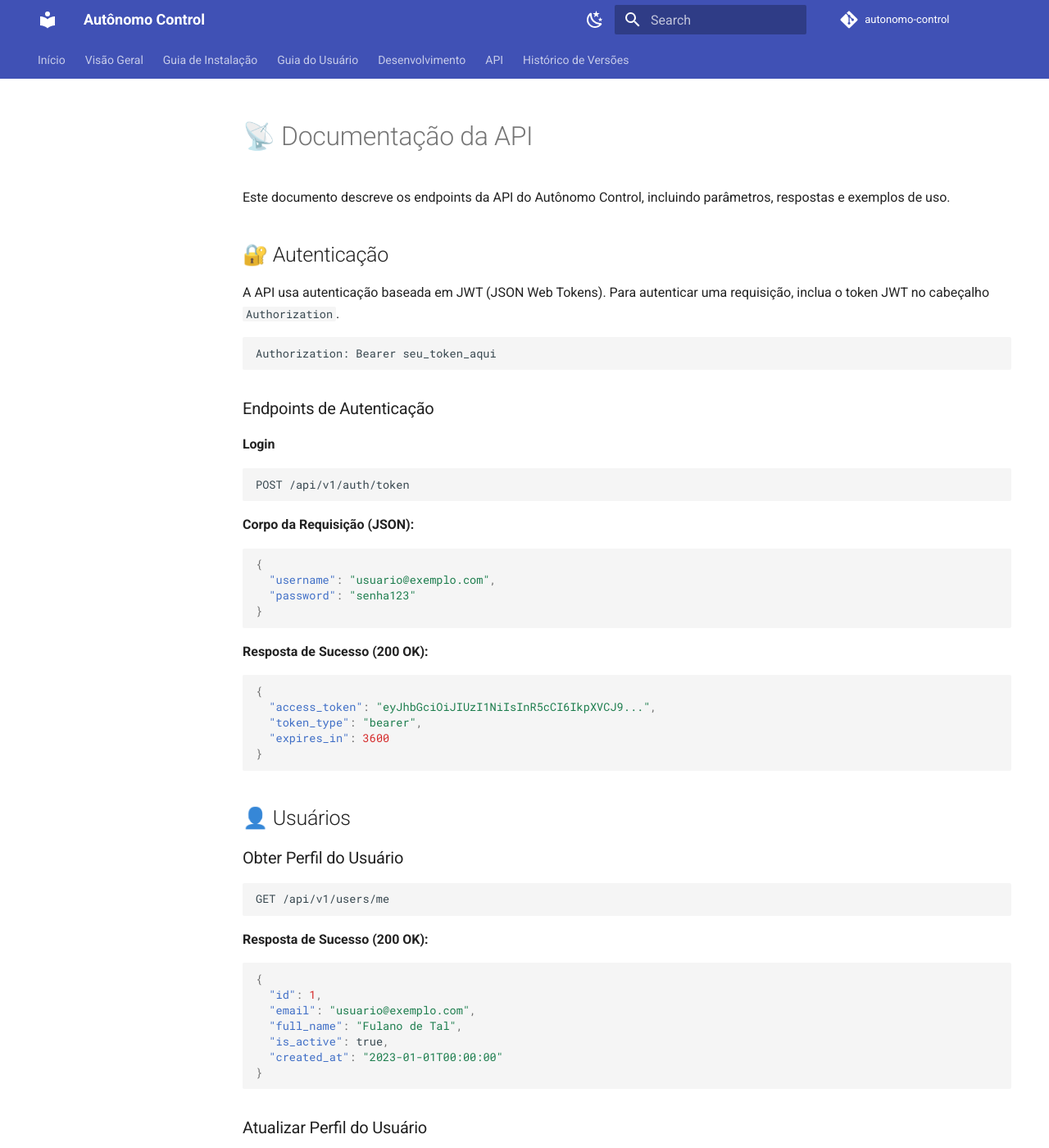
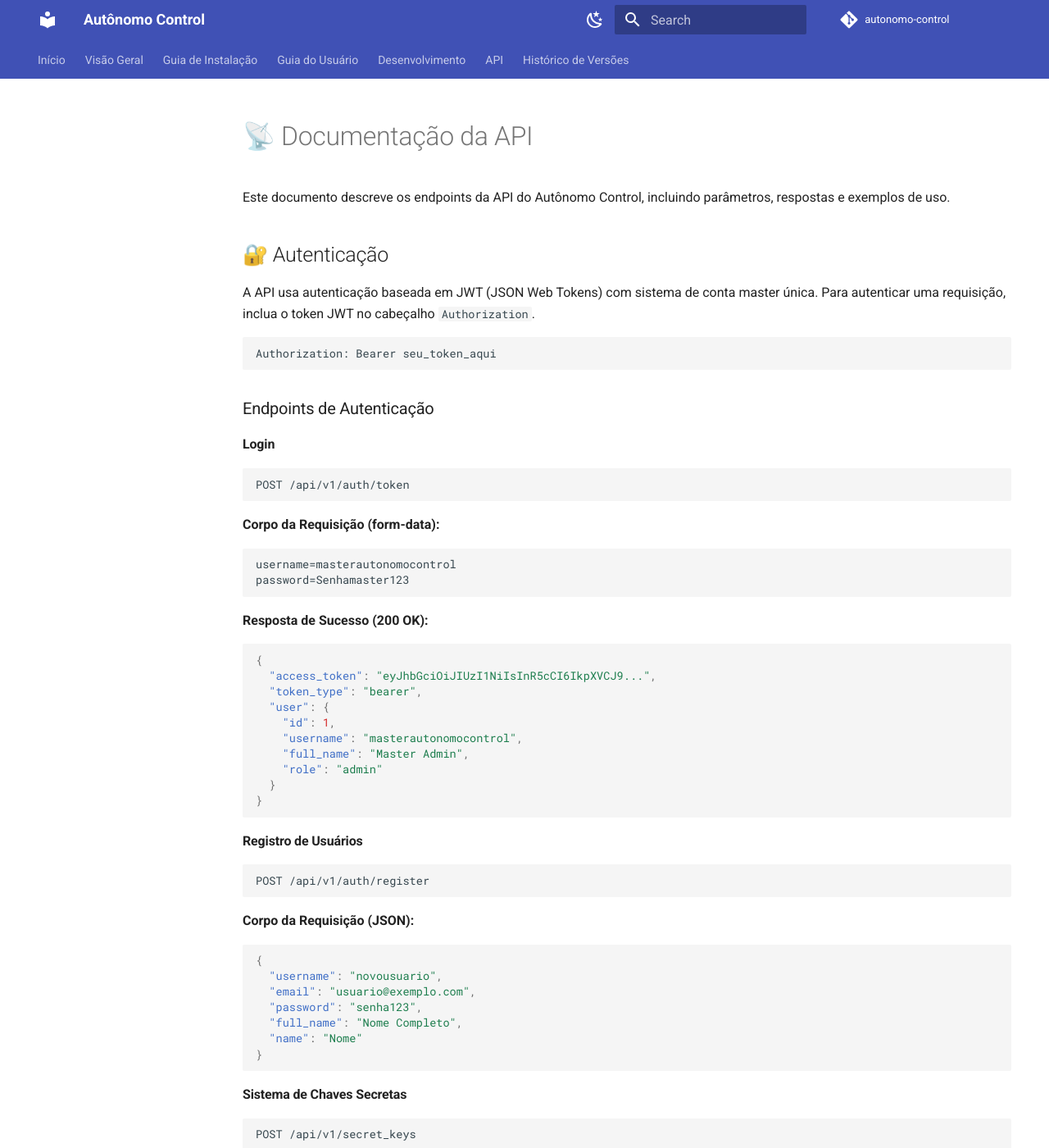
Before and after one commit to davidassef/Autonomo_Control, an MkDocs documentation site: the page built from docs/02_arquitetura/backend/api.md, in a window 1280 px wide and 1400 px high. Shown: the whole window at 82% size. Built offline with MkDocs 1.6.1 and Material for MkDocs 9.7.7, drawn with Linux system fonts in a browser that asks for light colours; comment, search, counter and statistics services are not loaded; some of the changed text lies outside the part shown.

Commit message:
docs: Atualiza documentação da API com novos endpoints e segurança
Endpoints auth/register, secret_keys, tratamento de erros, CORS

````diff
--- a/docs/02_arquitetura/backend/api.md
+++ b/docs/02_arquitetura/backend/api.md
@@ -4,7 +4,7 @@ Este documento descreve os endpoints da API do Autônomo Control, incluindo par
 
 ## 🔐 Autenticação
 
-A API usa autenticação baseada em JWT (JSON Web Tokens). Para autenticar uma requisição, inclua o token JWT no cabeçalho `Authorization`.
+A API usa autenticação baseada em JWT (JSON Web Tokens) com sistema de conta master única. Para autenticar uma requisição, inclua o token JWT no cabeçalho `Authorization`.
 
 ```http
 Authorization: Bearer seu_token_aqui
@@ -18,12 +18,10 @@ Authorization: Bearer seu_token_aqui
 POST /api/v1/auth/token
 ```
 
-**Corpo da Requisição (JSON):**
-```json
-{
-  "username": "usuario@exemplo.com",
-  "password": "senha123"
-}
+**Corpo da Requisição (form-data):**
+```
+username=masterautonomocontrol
+password=Senhamaster123
 ```
 
 **Resposta de Sucesso (200 OK):**
@@ -31,7 +29,46 @@ POST /api/v1/auth/token
 {
   "access_token": "eyJhbGciOiJIUzI1NiIsInR5cCI6IkpXVCJ9...",
   "token_type": "bearer",
-  "expires_in": 3600
+  "user": {
+    "id": 1,
+    "username": "masterautonomocontrol",
+    "full_name": "Master Admin",
+    "role": "admin"
+  }
+}
+```
+
+#### Registro de Usuários
+
+```http
+POST /api/v1/auth/register
+```
+
+**Corpo da Requisição (JSON):**
+```json
+{
+  "username": "novousuario",
+  "email": "usuario@exemplo.com",
+  "password": "senha123",
+  "full_name": "Nome Completo",
+  "name": "Nome"
+}
+```
+
+#### Sistema de Chaves Secretas
+
+```http
+POST /api/v1/secret_keys
+```
+
+**Corpo da Requisição (JSON):**
+```json
+{
+  "user_id": 1,
+  "question_1": "Qual o nome da sua primeira escola?",
+  "answer_1": "Escola ABC",
+  "question_2": "Qual o nome do seu primeiro animal?",
+  "answer_2": "Rex"
 }
 ```
 
@@ -185,17 +222,40 @@ GET /api/v1/categories
 
 ## 🚦 Códigos de Status
 
-A API retorna os seguintes códigos de status HTTP:
+A API retorna os seguintes códigos de status HTTP com tratamento robusto de erros:
 
 - `200 OK`: Requisição bem-sucedida
 - `201 Created`: Recurso criado com sucesso
 - `204 No Content`: Recurso excluído com sucesso
-- `400 Bad Request`: Dados inválidos na requisição
+- `400 Bad Request`: Dados inválidos na requisição (mensagens específicas implementadas)
 - `401 Unauthorized`: Autenticação necessária
 - `403 Forbidden`: Acesso negado
 - `404 Not Found`: Recurso não encontrado
-- `422 Unprocessable Entity`: Erro de validação
+- `422 Unprocessable Entity`: Erro de validação (campos obrigatórios: full_name + name)
 - `500 Internal Server Error`: Erro no servidor
+
+### Exemplos de Respostas de Erro
+
+**400 Bad Request:**
+```json
+{
+  "detail": "Username já existe no sistema",
+  "error_code": "DUPLICATE_USERNAME"
+}
+```
+
+**422 Unprocessable Entity:**
+```json
+{
+  "detail": [
+    {
+      "loc": ["body", "full_name"],
+      "msg": "field required",
+      "type": "value_error.missing"
+    }
+  ]
+}
+```
 
 ## 🔄 Paginação
 
````
